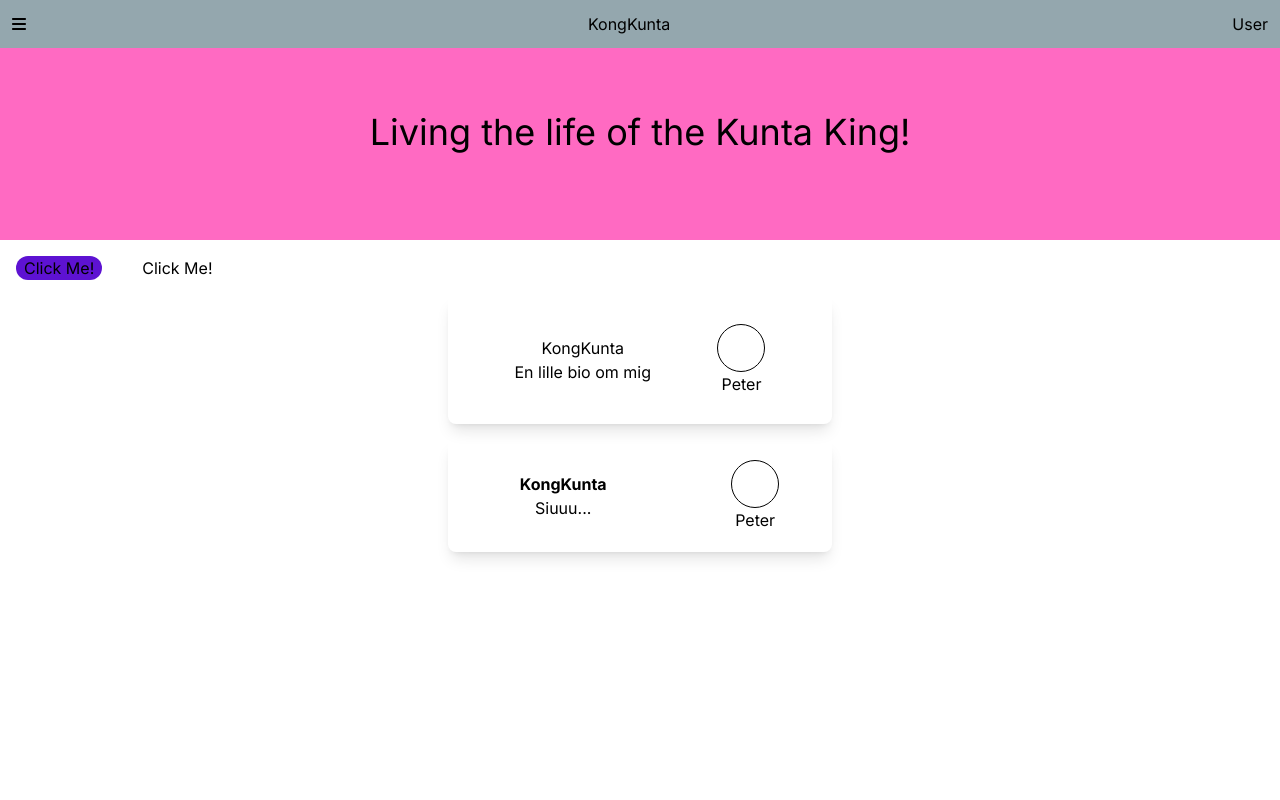
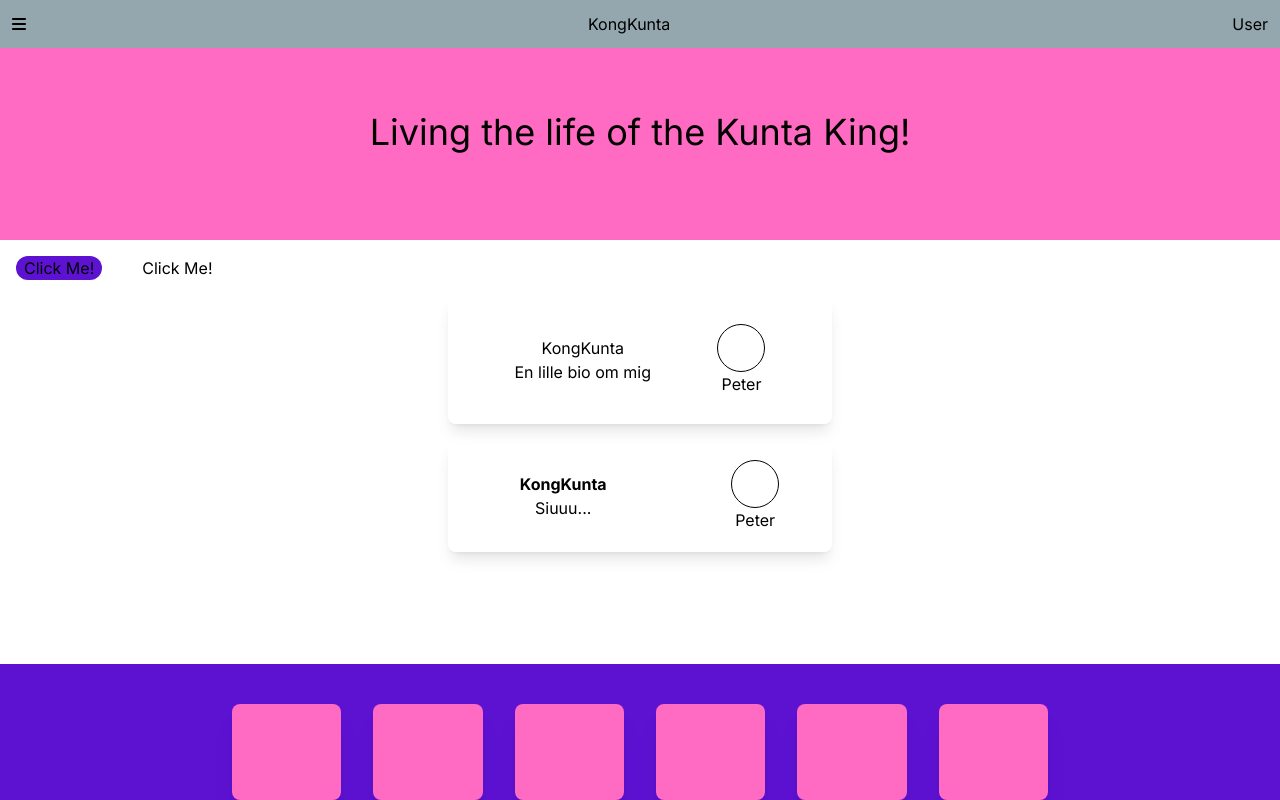
Before and after one commit to KongKunta/tailwind, a Next.js app: page / in a window 1280 px wide. Built offline with nearby package versions, Linux system fonts and the light colour scheme.

Commit message:
added grid

```diff
--- a/app/(components)/Card.jsx
+++ b/app/(components)/Card.jsx
@@ -2,7 +2,7 @@ import React from "react";
 
 const Card = () => {
   return (
-    <div class="max-w-sm mx-auto shadow-lg rounded-lg">
+    <div className="max-w-sm mx-auto shadow-lg rounded-lg">
       <div className="flex h-32 justify-evenly">
         <div className="flex flex-col justify-center text-center">
           <p>KongKunta</p>
--- /dev/null
+++ b/app/(components)/Grid.jsx
@@ -0,0 +1,50 @@
+import React from "react";
+
+const Grid = () => {
+  return (
+    <div className="min-h-screen mt-28 items-center bg-main">
+      <div className="flex-1 max-w-4xl mx-auto p-10">
+        <ul className="grid grid-cols-6 grid-rows-4 gap-8">
+          <li className="bg-third rounded-lg shadow-xl">
+            <div className="h-24"></div>
+          </li>
+          <li className="bg-third rounded-lg shadow-xl">
+            <div className="h-24"></div>
+          </li>
+          <li className="bg-third rounded-lg shadow-xl">
+            <div className="h-24"></div>
+          </li>
+          <li className="bg-third rounded-lg shadow-xl">
+            <div className="h-24"></div>
+          </li>
+          <li className="bg-third rounded-lg shadow-xl">
+            <div className="h-24"></div>
+          </li>
+          <li className="bg-third rounded-lg shadow-xl">
+            <div className="h-24"></div>
+          </li>
+          <li className="bg-third rounded-lg shadow-xl">
+            <div className="h-24"></div>
+          </li>
+          <li className="bg-third rounded-lg shadow-xl">
+            <div className="h-24"></div>
+          </li>
+          <li className="bg-third rounded-lg shadow-xl">
+            <div className="h-24"></div>
+          </li>
+          <li className="bg-third rounded-lg shadow-xl">
+            <div className="h-24"></div>
+          </li>
+          <li className="bg-third rounded-lg shadow-xl">
+            <div className="h-24"></div>
+          </li>
+          <li className="bg-third rounded-lg shadow-xl">
+            <div className="h-24"></div>
+          </li>
+        </ul>
+      </div>
+    </div>
+  );
+};
+
+export default Grid;
--- a/app/page.js
+++ b/app/page.js
@@ -3,6 +3,7 @@ import Header from "./(components)/Header";
 import Button from "./(components)/Button";
 import Card from "./(components)/Card";
 import Jazz from "./(components)/Jazz";
+import Grid from "./(components)/Grid";
 
 const page = () => {
   return (
@@ -11,6 +12,7 @@ const page = () => {
       <Button />
       <Card />
       <Jazz />
+      <Grid />
     </div>
   );
 };
```
